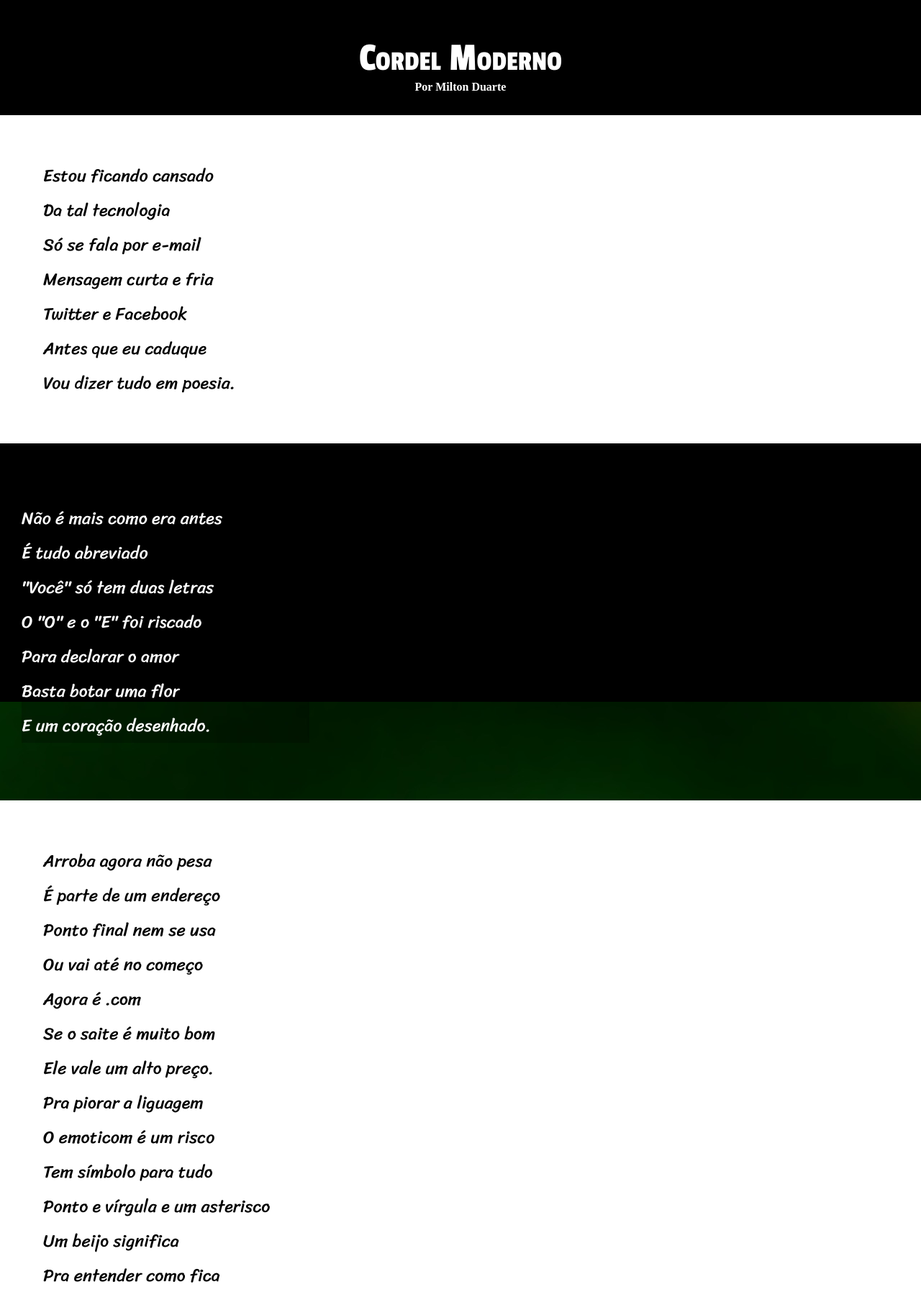
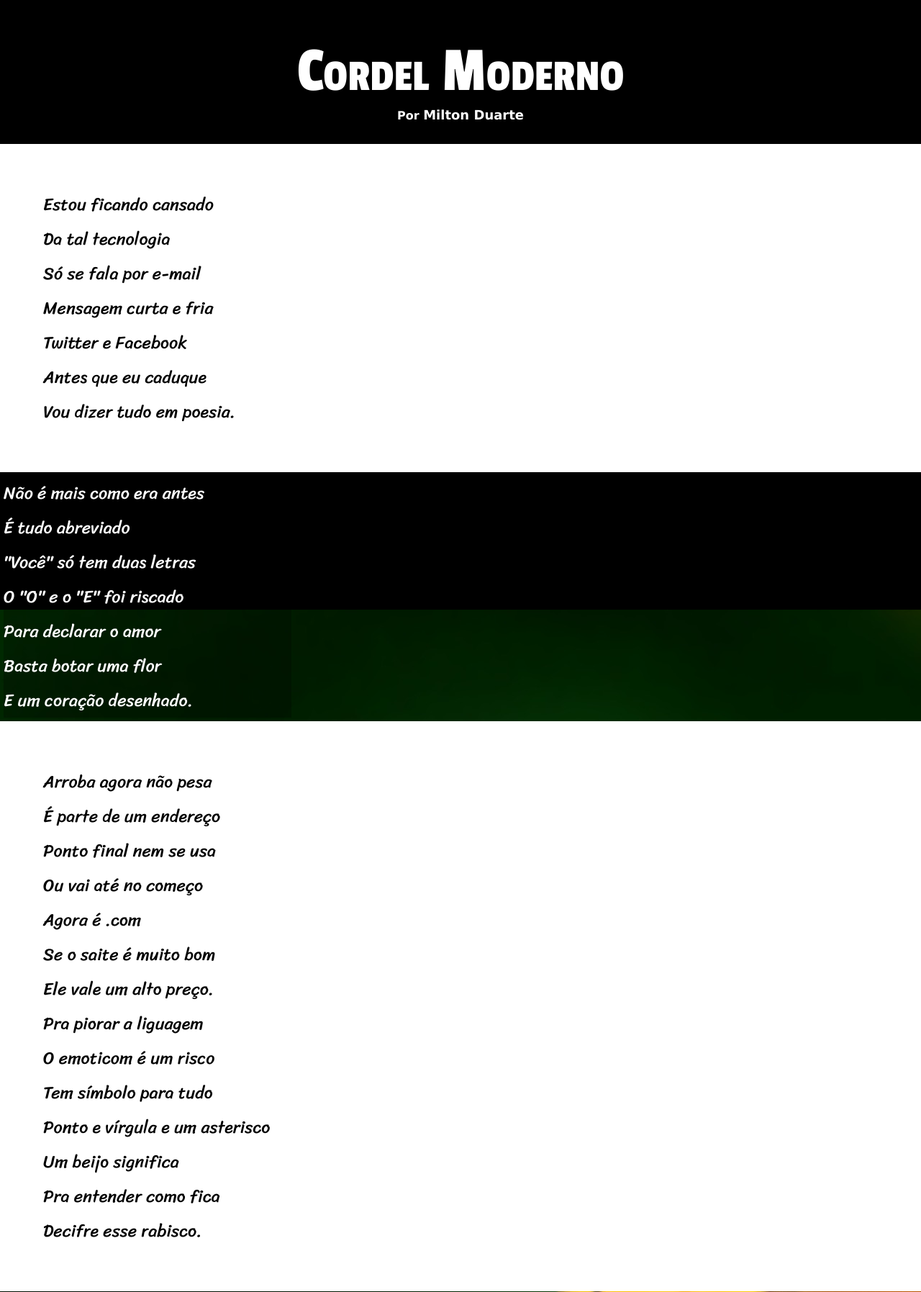
Before and after one commit to maycotomaz/html-css, a PHP site: page / in a window 1280 px wide. Shown: the top 1795 px of the page at 72% size. Run offline with PHP 8.4, Linux system fonts and the light colour scheme.

Commit message:
estilos atualizado

```diff
--- a/Ex/desafio-cordel/style.css
+++ b/Ex/desafio-cordel/style.css
@@ -6,6 +6,11 @@
 
   @import url('https://fonts.googleapis.com/css2?family=Passion+One:wght@400;700&display=swap');
 
+  :root{
+    --font1: Verdana, Geneva, Tahoma, sans-serif;
+    --font2:  'Passion One', cursive;
+    --font3: 'Sriracha', 'cursive';
+  }
 
 *{
     margin: 0px;
@@ -14,9 +19,9 @@
 html, body{
     background-color: darkgray;
     max-height: 100%vh;
+    font-family: var(--font1);
 }
 body{
-
     background-size: cover;
     background: black url(imagens/background001.jpg)  center center no-repeat fixed;
 
@@ -31,8 +36,8 @@ header{
 }
 header h1{
     padding-top: 50px;
-    font-family: 'Passion One'   ;
-    font-size: 3.5em;
+    font-family: var(--font2);
+    font-size: 7vw;
     font-weight: 400;
     font-variant: small-caps;
 }
@@ -40,9 +45,11 @@ header p{
     padding-bottom: 30px;
     font-weight: bolder;
     color: white;
+
 }
 
 a{
+    font-size: large;
     color: white;
     text-decoration: none;
     font-weight: bolder;
@@ -54,16 +61,19 @@ section{
     padding-top: 10vh;
     padding-bottom: 10VH;
     padding-left: 30px;
+    font-size: 3.5vw;
 }
 section.normal{
     background-color: white;
-    font-family: 'Sriracha', 'cursive';
+    font-family: var(--font3);
     font-size: 1.5em;
     text-align: left;
     line-height: 2em;
     padding: 60px;
 }
 section.imagen{
+    padding: 5px;
+    display: inline-block;
     font-family: 'Sriracha', 'cursive';
     color: white;
     line-height: 2em;
```
